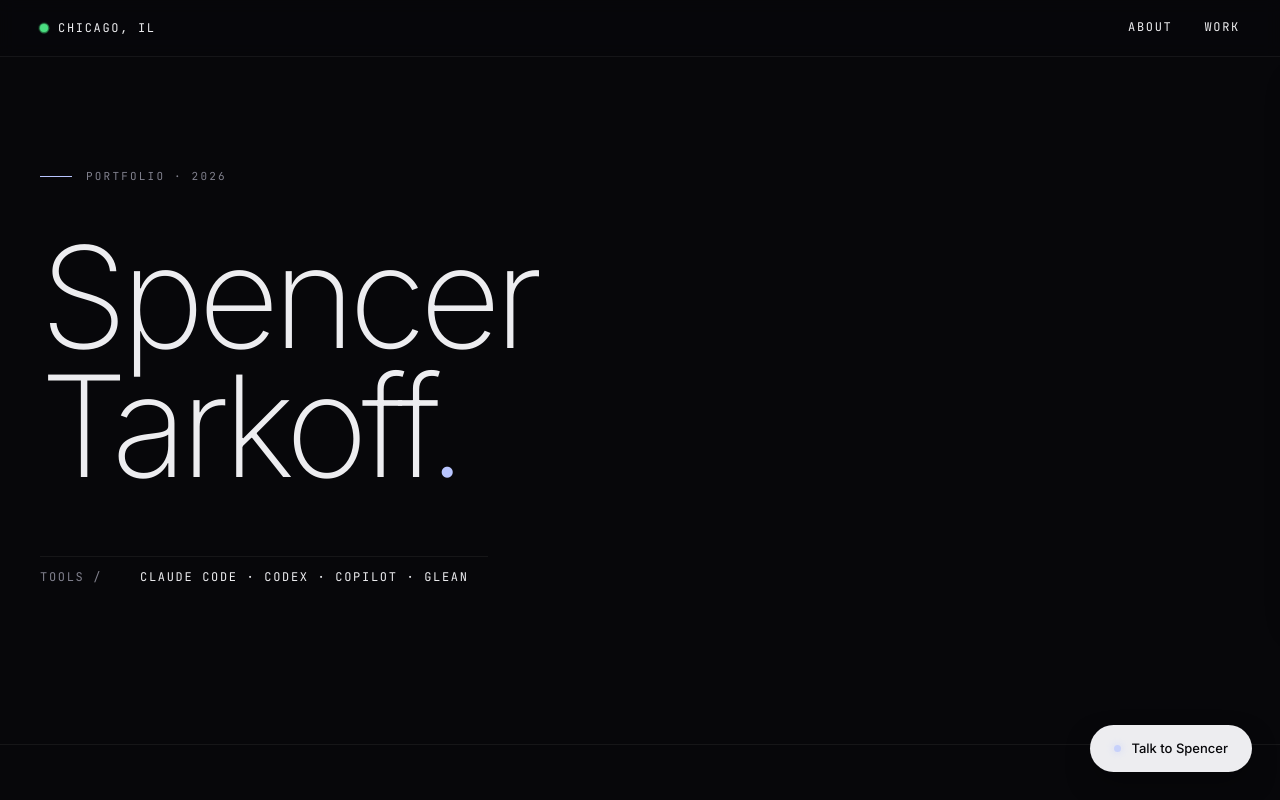
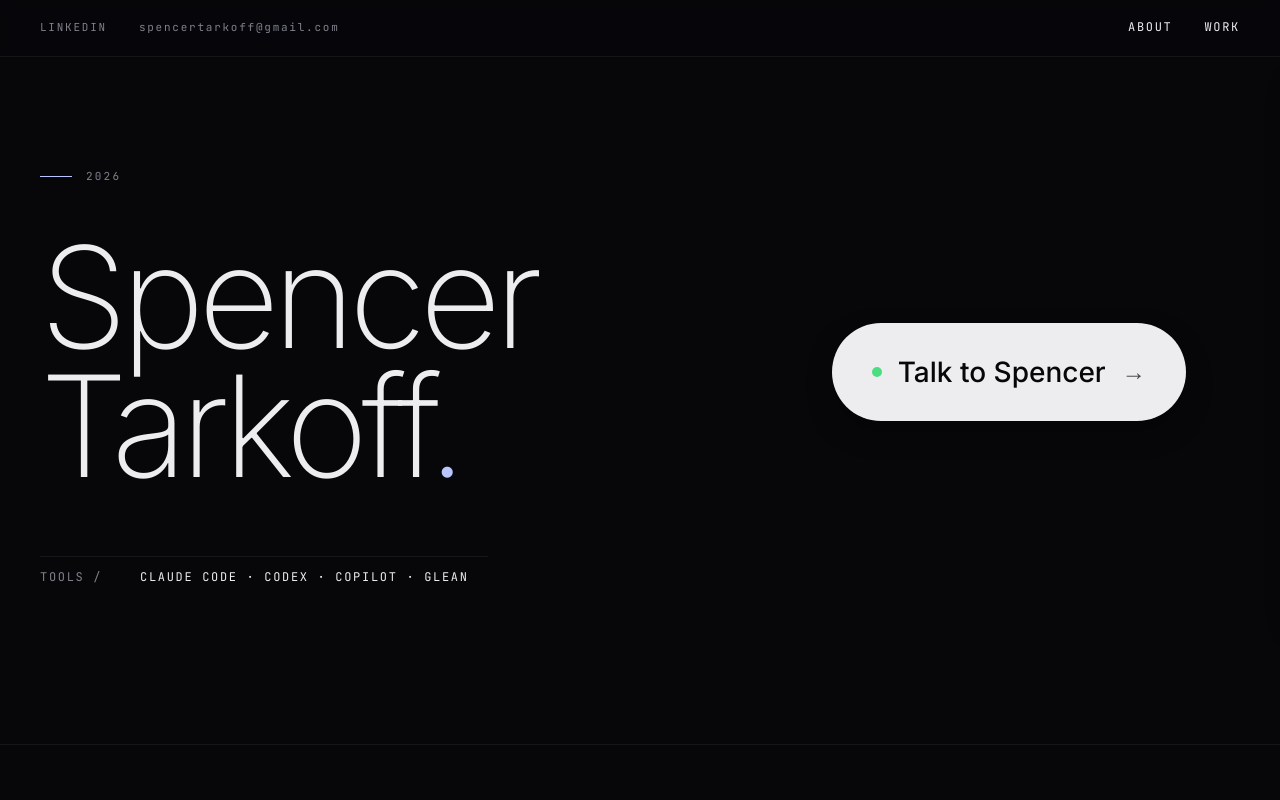
Before and after one commit to spencertarkoff-hub/spencertarkoff-com, a Next.js app: page / in a window 1280 px wide. Shown: the top 800 px of the page. Built offline with nearby package versions, Linux system fonts and the light colour scheme.

Commit message:
Backlog: header social, hero CTA, FAB scroll, About paragraph 5

```diff
--- a/components/About.tsx
+++ b/components/About.tsx
@@ -49,7 +49,7 @@ export default function About() {
               Coach, shipped and is still running in PHM&rsquo;s operations.
             </p>
             <p>
-              I am now a consultant at{" "}
+              I am a consultant at{" "}
               <strong className="font-medium text-ink">Protiviti</strong>,
               currently embedded with a{" "}
               <strong className="font-medium text-ink">
--- a/components/Footer.tsx
+++ b/components/Footer.tsx
@@ -1,31 +1,7 @@
 export default function Footer() {
   return (
     <footer id="contact" className="border-t border-line">
-      <div className="max-w-[1400px] mx-auto px-5 md:px-10 py-6 md:py-7 flex flex-col gap-3 md:flex-row md:items-center md:justify-between font-mono text-xs uppercase tracking-[0.14em]">
-        <div className="flex flex-wrap items-center gap-x-3 gap-y-1 text-ink">
-          <a
-            href="mailto:spencertarkoff@gmail.com"
-            className="lowercase tracking-normal hover:text-accent transition-colors"
-          >
-            spencertarkoff@gmail.com
-          </a>
-          <span aria-hidden="true" className="text-ink-soft">·</span>
-          <a
-            href="https://www.linkedin.com/in/spencer-tarkoff-7aa52624b"
-            target="_blank"
-            rel="noreferrer"
-            className="hover:text-accent transition-colors"
-          >
-            LinkedIn
-          </a>
-          <span aria-hidden="true" className="text-ink-soft">·</span>
-          <a
-            href="/resume.pdf"
-            className="hover:text-accent transition-colors"
-          >
-            Resume ↓
-          </a>
-        </div>
+      <div className="max-w-[1400px] mx-auto px-5 md:px-10 py-6 md:py-7 flex justify-center font-mono text-xs uppercase tracking-[0.14em]">
         <span className="text-ink-soft">
           © 2026 Spencer Tarkoff · Chicago, IL · Built with Claude Code
         </span>
--- a/components/Header.tsx
+++ b/components/Header.tsx
@@ -1,4 +1,17 @@
-import StatusDot from "./StatusDot";
+const LEFT_LINKS = [
+  {
+    href: "https://www.linkedin.com/in/spencer-tarkoff-7aa52624b",
+    label: "LinkedIn",
+    external: true,
+    keepCase: false,
+  },
+  {
+    href: "mailto:spencertarkoff@gmail.com",
+    label: "spencertarkoff@gmail.com",
+    external: false,
+    keepCase: true,
+  },
+];
 
 const NAV = [
   { href: "#about", label: "About" },
@@ -9,10 +22,22 @@ export default function Header() {
   return (
     <header className="fixed top-0 inset-x-0 z-40 bg-paper/80 backdrop-blur-sm border-b border-line">
       <div className="max-w-[1400px] mx-auto px-5 md:px-10 h-14 flex items-center justify-between">
-        <div className="flex items-center gap-2.5 font-mono text-xs uppercase tracking-[0.14em] text-ink">
-          <StatusDot />
-          <span>Chicago, IL</span>
-        </div>
+        <ul className="flex items-center gap-4 sm:gap-6 md:gap-8 font-mono text-[11px] uppercase tracking-[0.16em]">
+          {LEFT_LINKS.map((item) => (
+            <li key={item.href}>
+              <a
+                href={item.href}
+                target={item.external ? "_blank" : undefined}
+                rel={item.external ? "noopener noreferrer" : undefined}
+                className={`nav-link text-ink-soft hover:text-ink${
+                  item.keepCase ? " normal-case" : ""
+                }`}
+              >
+                {item.label}
+              </a>
+            </li>
+          ))}
+        </ul>
         <nav>
           <ul className="flex items-center gap-4 sm:gap-6 md:gap-8 font-mono text-xs uppercase tracking-[0.14em]">
             {NAV.map((item) => (
--- a/components/Hero.tsx
+++ b/components/Hero.tsx
@@ -1,3 +1,10 @@
+"use client";
+
+function openChat() {
+  if (typeof window === "undefined") return;
+  window.dispatchEvent(new Event("talkToSpencer:open"));
+}
+
 export default function Hero() {
   return (
     <section
@@ -5,7 +12,9 @@ export default function Hero() {
       className="min-h-[calc(100svh-3.5rem)] flex items-center"
     >
       <div className="max-w-[1400px] mx-auto w-full px-5 md:px-10 py-20 md:py-24">
-        <div className="sec-num">Portfolio · 2026</div>
+        <div className="grid grid-cols-1 md:grid-cols-12 gap-10 md:gap-16 items-center">
+          <div className="md:col-span-7">
+            <div className="sec-num">2026</div>
 
             <h1 className="display-xl text-ink mt-8 md:mt-12">
               <span className="block">Spencer</span>
@@ -16,7 +25,32 @@ export default function Hero() {
 
             <div className="mt-12 md:mt-16 grid grid-cols-[5.5rem_1fr] gap-3 max-w-[28rem] font-mono text-xs uppercase tracking-[0.14em] border-t border-line pt-3">
               <span className="text-ink-soft">Tools /</span>
-          <span className="text-ink">Claude Code · Codex · Copilot · Glean</span>
+              <span className="text-ink">
+                Claude Code · Codex · Copilot · Glean
+              </span>
+            </div>
+          </div>
+
+          <div className="md:col-span-5 md:justify-self-center">
+            <button
+              type="button"
+              onClick={openChat}
+              aria-label="Talk to Spencer"
+              className="inline-flex items-center gap-4 min-w-[320px] rounded-full bg-ink text-paper px-10 py-7 text-[28px] font-medium cursor-pointer shadow-[0_12px_30px_-8px_rgba(0,0,0,0.5)] transition-transform duration-200 hover:-translate-y-0.5"
+            >
+              <span
+                aria-hidden="true"
+                className="block w-2.5 h-2.5 rounded-full bg-green"
+              />
+              <span>Talk to Spencer</span>
+              <span
+                aria-hidden="true"
+                className="ml-auto text-[24px] opacity-70"
+              >
+                →
+              </span>
+            </button>
+          </div>
         </div>
       </div>
     </section>
--- a/components/TalkToSpencer.tsx
+++ b/components/TalkToSpencer.tsx
@@ -12,6 +12,7 @@ const SUGGESTIONS = [
 export default function TalkToSpencer() {
   const [open, setOpen] = useState(false);
   const [hasStarted, setHasStarted] = useState(false);
+  const [heroVisible, setHeroVisible] = useState(true);
   const chatRef = useRef<ChatWindowHandle>(null);
 
   useEffect(() => {
@@ -29,6 +30,25 @@ export default function TalkToSpencer() {
     };
   }, [open]);
 
+  useEffect(() => {
+    const handler = () => setOpen(true);
+    window.addEventListener("talkToSpencer:open", handler);
+    return () => window.removeEventListener("talkToSpencer:open", handler);
+  }, []);
+
+  useEffect(() => {
+    const hero = document.getElementById("hero");
+    if (!hero) return;
+    const observer = new IntersectionObserver(
+      ([entry]) => setHeroVisible(entry.isIntersecting),
+      { threshold: 0 },
+    );
+    observer.observe(hero);
+    return () => observer.disconnect();
+  }, []);
+
+  const fabHidden = open || heroVisible;
+
   const close = () => setOpen(false);
 
   const handleChip = (prompt: string) => {
@@ -44,13 +64,13 @@ export default function TalkToSpencer() {
         aria-label="Open chat with Spencer's agent"
         aria-expanded={open}
         className={`fixed bottom-7 right-7 z-40 flex items-center gap-2.5 rounded-full bg-ink text-paper px-6 py-3.5 text-[13px] font-medium shadow-[0_12px_30px_-8px_rgba(0,0,0,0.5)] transition-[transform,opacity] duration-200 hover:-translate-y-0.5 ${
-          open ? "opacity-0 pointer-events-none" : "opacity-100"
+          fabHidden ? "opacity-0 pointer-events-none" : "opacity-100"
         }`}
       >
         <span
           aria-hidden="true"
-          className="block w-[7px] h-[7px] rounded-full bg-accent fab-pulse"
-          style={{ boxShadow: "0 0 8px var(--accent)" }}
+          className="block w-[7px] h-[7px] rounded-full bg-green fab-pulse"
+          style={{ boxShadow: "0 0 8px var(--green)" }}
         />
         Talk to Spencer
       </button>
--- a/components/VectorRings.tsx
+++ /dev/null
@@ -1,153 +0,0 @@
-"use client";
-
-import { useEffect, useMemo, useRef } from "react";
-
-const COLORS = [
-  "rgba(184,197,255,0.18)",
-  "rgba(184,197,255,0.32)",
-  "rgba(255,230,210,0.22)",
-];
-
-type RingMeta = {
-  tiltY: number;
-  orbitR: number;
-  ratio: number;
-  color: string;
-  strokeWidth: number;
-};
-
-type NodeStart = {
-  cx: number;
-  cy: number;
-  angle: number;
-  speed: number;
-};
-
-function buildMeta(rings: number): RingMeta[] {
-  return Array.from({ length: rings }, (_, i) => ({
-    tiltY: (i * 23 + 12) % 75,
-    orbitR: 80 + i * 18,
-    ratio: 0.2 + (i % 3) * 0.15,
-    color: COLORS[i % COLORS.length],
-    strokeWidth: 0.6 + (i % 2) * 0.4,
-  }));
-}
-
-function nodeStartPos(index: number, rings: number, meta: RingMeta): NodeStart {
-  const angle = (index / rings) * Math.PI * 2;
-  const tiltRad = (meta.tiltY * Math.PI) / 180;
-  const rx = meta.orbitR;
-  const ry = meta.orbitR * meta.ratio;
-  const x = Math.cos(angle) * rx;
-  const y = Math.sin(angle) * ry;
-  return {
-    cx: x * Math.cos(tiltRad) - y * Math.sin(tiltRad),
-    cy: x * Math.sin(tiltRad) + y * Math.cos(tiltRad),
-    angle,
-    speed: 0.005 + (index / rings) * 0.005,
-  };
-}
-
-type Props = {
-  rings?: number;
-  className?: string;
-};
-
-export default function VectorRings({ rings = 7, className }: Props) {
-  const ringRefs = useRef<(SVGEllipseElement | null)[]>([]);
-  const nodeRefs = useRef<(SVGCircleElement | null)[]>([]);
-
-  const meta = useMemo(() => buildMeta(rings), [rings]);
-  const nodeStarts = useMemo(
-    () => meta.map((m, i) => nodeStartPos(i, rings, m)),
-    [meta, rings],
-  );
-
-  useEffect(() => {
-    if (typeof window === "undefined") return;
-    if (window.matchMedia("(prefers-reduced-motion: reduce)").matches) return;
-
-    const angles = nodeStarts.map((n) => n.angle);
-    let frame = 0;
-    let rafId: number | null = null;
-
-    const animate = () => {
-      frame++;
-      const rotation = frame * 0.06;
-
-      for (let idx = 0; idx < meta.length; idx++) {
-        const el = ringRefs.current[idx];
-        if (!el) continue;
-        const m = meta[idx];
-        el.setAttribute(
-          "transform",
-          `rotate(${rotation * (1 + idx * 0.05) + m.tiltY})`,
-        );
-      }
-
-      for (let idx = 0; idx < nodeRefs.current.length; idx++) {
-        const node = nodeRefs.current[idx];
-        if (!node) continue;
-        const m = meta[idx];
-        angles[idx] += nodeStarts[idx].speed;
-        const rx = m.orbitR;
-        const ry = m.orbitR * m.ratio;
-        const x = Math.cos(angles[idx]) * rx;
-        const y = Math.sin(angles[idx]) * ry;
-        const tilt =
-          ((rotation * (1 + idx * 0.05) + m.tiltY) * Math.PI) / 180;
-        const xt = x * Math.cos(tilt) - y * Math.sin(tilt);
-        const yt = x * Math.sin(tilt) + y * Math.cos(tilt);
-        node.setAttribute("cx", String(xt));
-        node.setAttribute("cy", String(yt));
-      }
-
-      rafId = requestAnimationFrame(animate);
-    };
-
-    rafId = requestAnimationFrame(animate);
-    return () => {
-      if (rafId !== null) cancelAnimationFrame(rafId);
-    };
-  }, [meta, nodeStarts]);
-
-  return (
-    <svg
-      viewBox="-200 -200 400 400"
-      className={className}
-      aria-hidden="true"
-    >
-      <g>
-        {meta.map((m, i) => (
-          <ellipse
-            key={`ring-${i}`}
-            ref={(el) => {
-              ringRefs.current[i] = el;
-            }}
-            cx={0}
-            cy={0}
-            rx={m.orbitR}
-            ry={m.orbitR * m.ratio}
-            fill="none"
-            stroke={m.color}
-            strokeWidth={m.strokeWidth}
-            transform={`rotate(${m.tiltY})`}
-          />
-        ))}
-        <circle cx={0} cy={0} r={2} fill="rgba(184,197,255,0.7)" />
-        {nodeStarts.map((ns, i) => (
-          <circle
-            key={`node-${i}`}
-            ref={(el) => {
-              nodeRefs.current[i] = el;
-            }}
-            cx={ns.cx}
-            cy={ns.cy}
-            r={1.8}
-            fill="rgba(255,230,210,0.85)"
-          />
-        ))}
-      </g>
-    </svg>
-  );
-}
```
Lines whose indentation alone changed are shown as unchanged.
